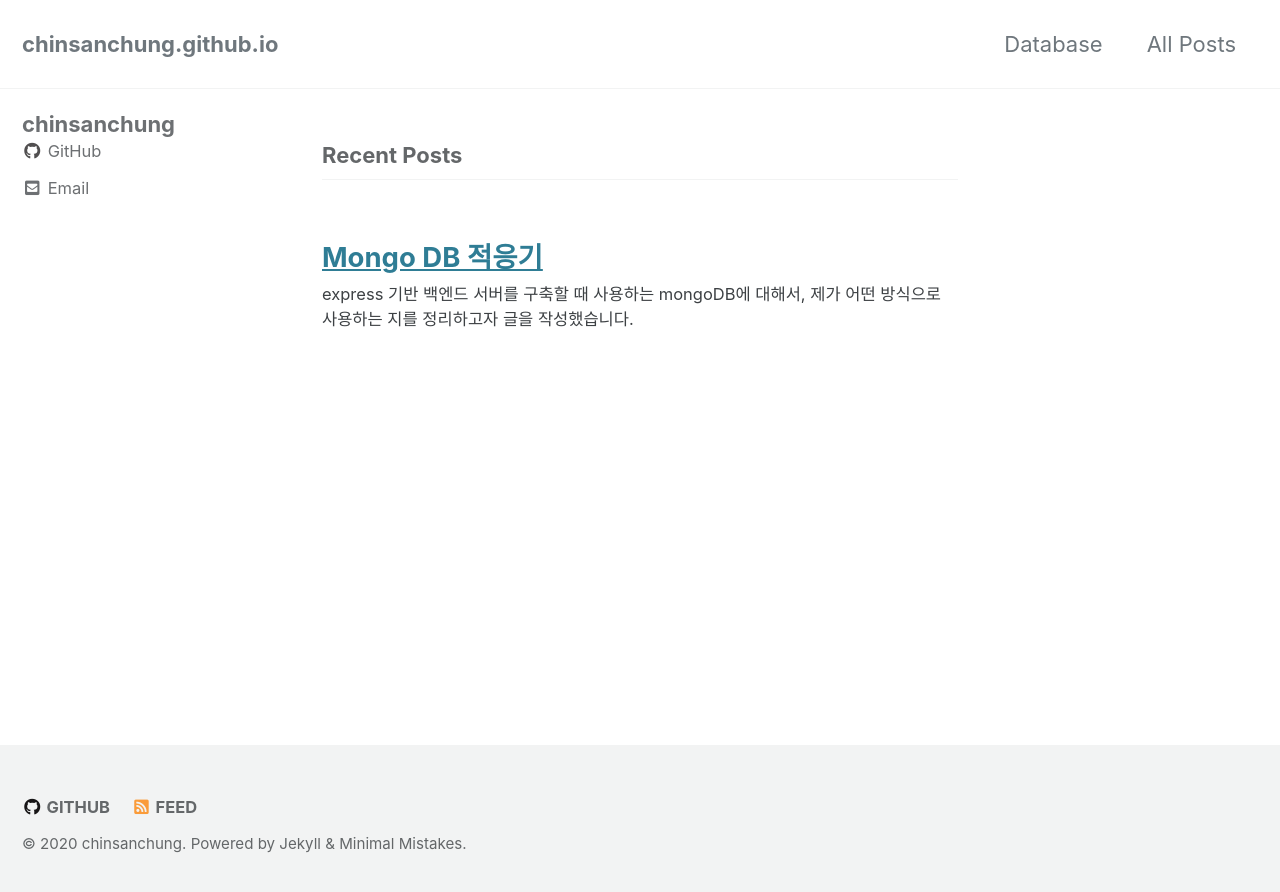
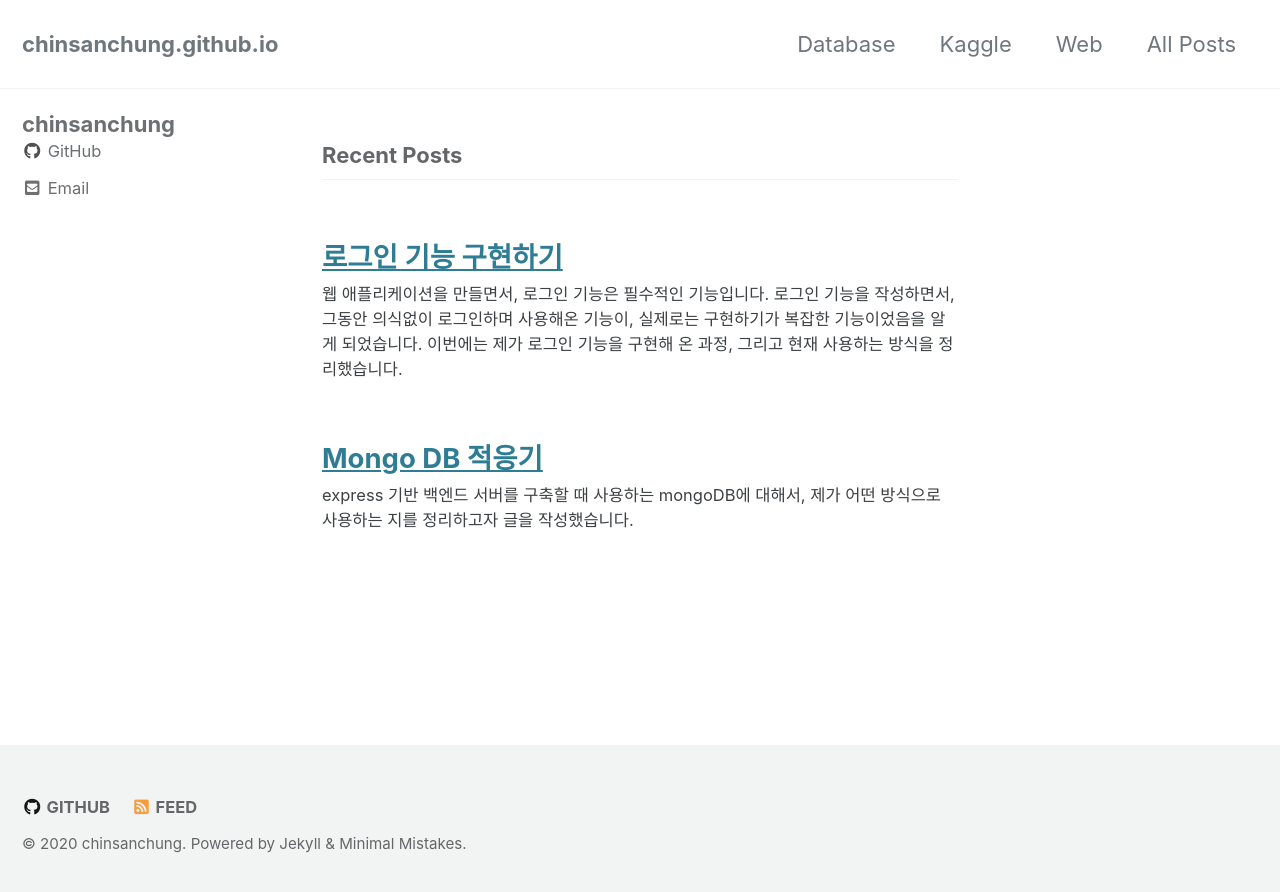
Before and after one commit to chinsanchung/chinsanchung.github.com, a Jekyll site: the page built from index.html, in a window 1280 px wide. Shown: the top 892 px of the page. Built offline with Jekyll 4.4.1, drawn with Linux system fonts in a browser that asks for light colours; cached includes are drawn as plain includes; the list of posts is cut into pages by our own code.

Commit message:
캐글 카테고리 생성, 새 포스트 작성 시작("로그인 기능 구현하기")

```diff
--- a/_data/navigation.yml
+++ b/_data/navigation.yml
@@ -6,5 +6,9 @@ main:
   #   url: https://chinsanchung.github.io/about/
   - title: "Database"
     url: /database/
+  - title: "Kaggle"
+    url: /kaggle/
+  - title: "Web"
+    url: /web/
   - title: "All Posts"
     url: /categories/
--- /dev/null
+++ b/_posts/2020-12-16-login-process.md
@@ -0,0 +1,20 @@
+---
+title: "로그인 기능 구현하기"
+layout: single
+author_profile: false
+read_time: false
+comments: false
+share: true
+related: true
+categories:
+  - web
+toc: true
+toc_sticky: true
+toc_labe: 목차
+description: 로그인 기능을 구현하며 겪은 일을 정리했습니다.
+tags:
+  - express
+  - javascript
+---
+
+웹 애플리케이션을 만들면서, 로그인 기능은 필수적인 기능입니다. 로그인 기능을 작성하면서, 그동안 의식없이 로그인하며 사용해온 기능이, 실제로는 구현하기가 복잡한 기능이었음을 알게 되었습니다. 이번에는 제가 로그인 기능을 구현해 온 과정, 그리고 현재 사용하는 방식을 정리했습니다.
```
Also changed, not shown: _layouts/category-kaggle.html (added, +16 -0 lines), _layouts/category-web.html (added, +16 -0 lines).
